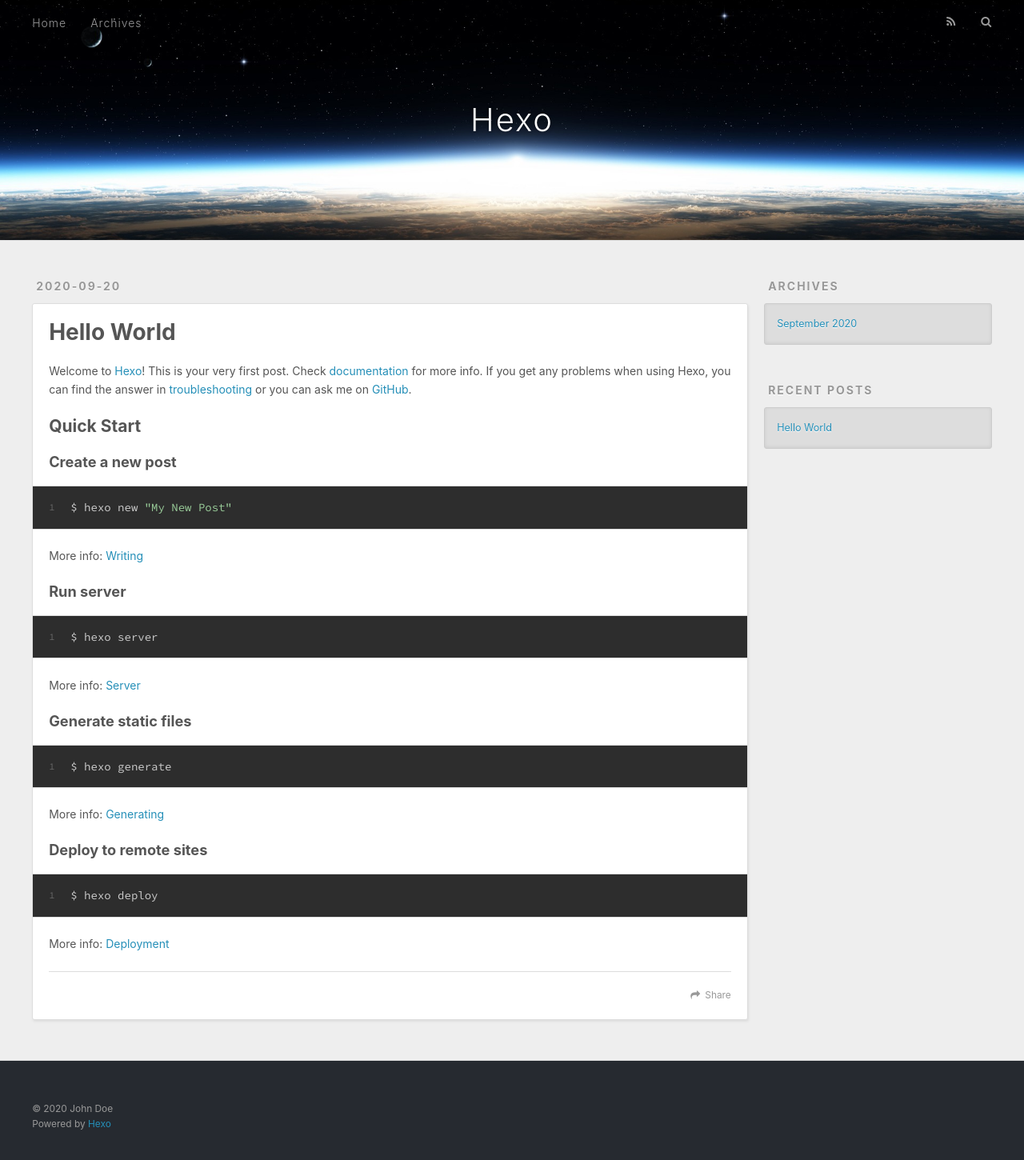
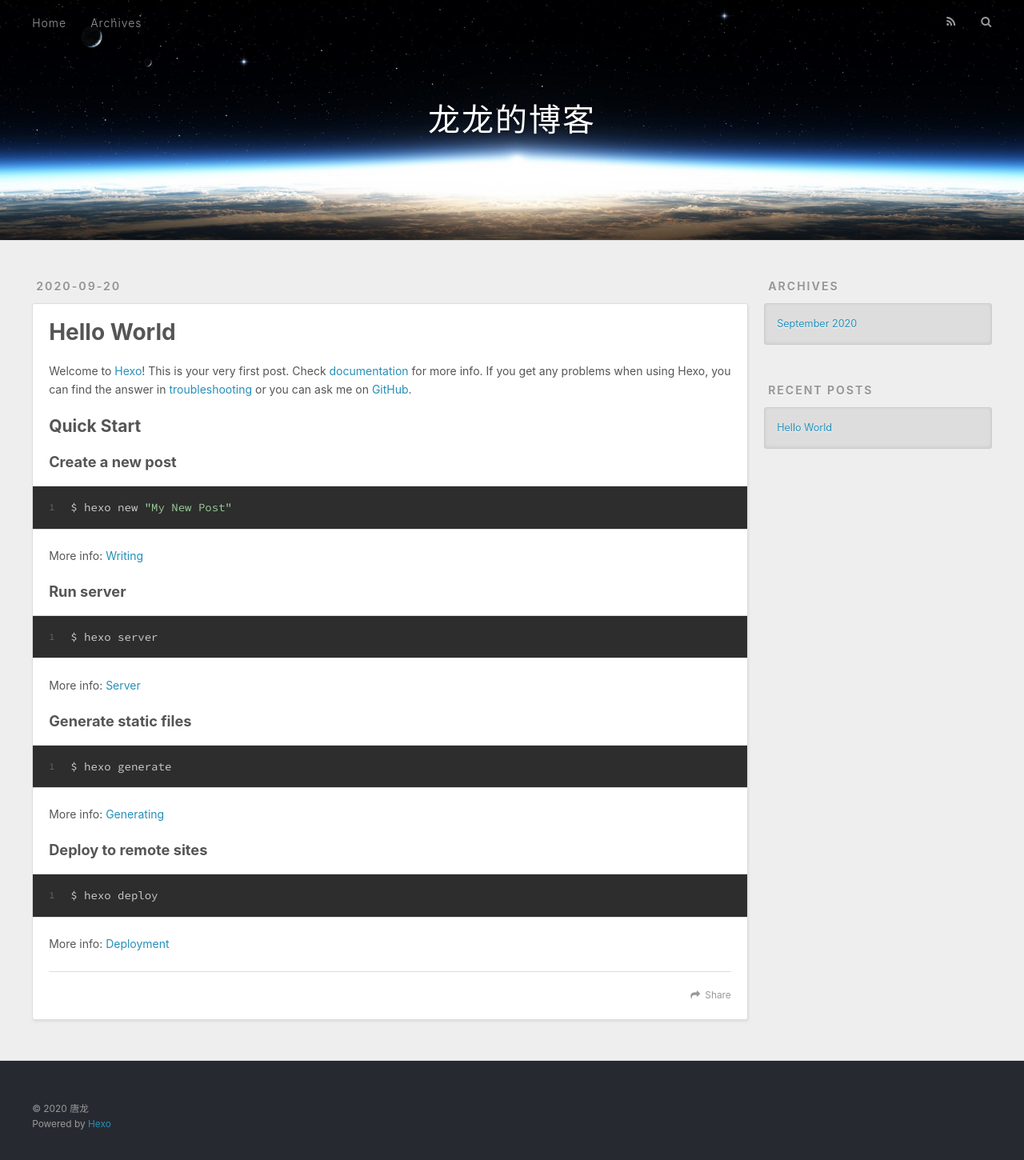
Before and after one commit to MrTQin/MrTQin.github.io, a plain HTML site: page index.html in a window 1280 px wide. Shown: the whole page at 80% size. Drawn offline with nearby package versions, Linux system fonts and the light colour scheme.

Commit message:
Site updated: 2020-09-20 10:12:58

```diff
--- a/index.html
+++ b/index.html
@@ -5,17 +5,17 @@
 
 
 
-  <title>Hexo</title>
+  <title>龙龙的博客</title>
   <meta name="viewport" content="width=device-width, initial-scale=1, maximum-scale=1">
   <meta property="og:type" content="website">
-<meta property="og:title" content="Hexo">
+<meta property="og:title" content="龙龙的博客">
 <meta property="og:url" content="http://example.com/index.html">
-<meta property="og:site_name" content="Hexo">
-<meta property="og:locale" content="en_US">
-<meta property="article:author" content="John Doe">
+<meta property="og:site_name" content="龙龙的博客">
+<meta property="og:locale">
+<meta property="article:author" content="唐龙">
 <meta name="twitter:card" content="summary">
 
-    <link rel="alternate" href="/atom.xml" title="Hexo" type="application/atom+xml">
+    <link rel="alternate" href="/atom.xml" title="龙龙的博客" type="application/atom+xml">
 
 
     <link rel="icon" href="/favicon.png">
@@ -36,7 +36,7 @@
   <div id="header-outer" class="outer">
     <div id="header-title" class="inner">
       <h1 id="logo-wrap">
-        <a href="/" id="logo">Hexo</a>
+        <a href="/" id="logo">龙龙的博客</a>
       </h1>
 
     </div>
@@ -103,7 +103,7 @@
 
     </div>
     <footer class="article-footer">
-      <a data-url="http://example.com/2020/09/20/hello-world/" data-id="ckfago30j0000zktz9dqjgn4w" class="article-share-link">Share</a>
+      <a data-url="http://example.com/2020/09/20/hello-world/" data-id="ckfague9v0000awtzauds9w9n" class="article-share-link">Share</a>
 
 
     </footer>
@@ -159,7 +159,7 @@
 
   <div class="outer">
     <div id="footer-info" class="inner">
-      &copy; 2020 John Doe<br>
+      &copy; 2020 唐龙<br>
       Powered by <a href="http://hexo.io/" target="_blank">Hexo</a>
     </div>
   </div>
```
Also changed, not shown: 2020/09/20/hello-world/index.html (+8 -8 lines), archives/2020/09/index.html (+8 -8 lines), archives/2020/index.html (+8 -8 lines), archives/index.html (+8 -8 lines).
